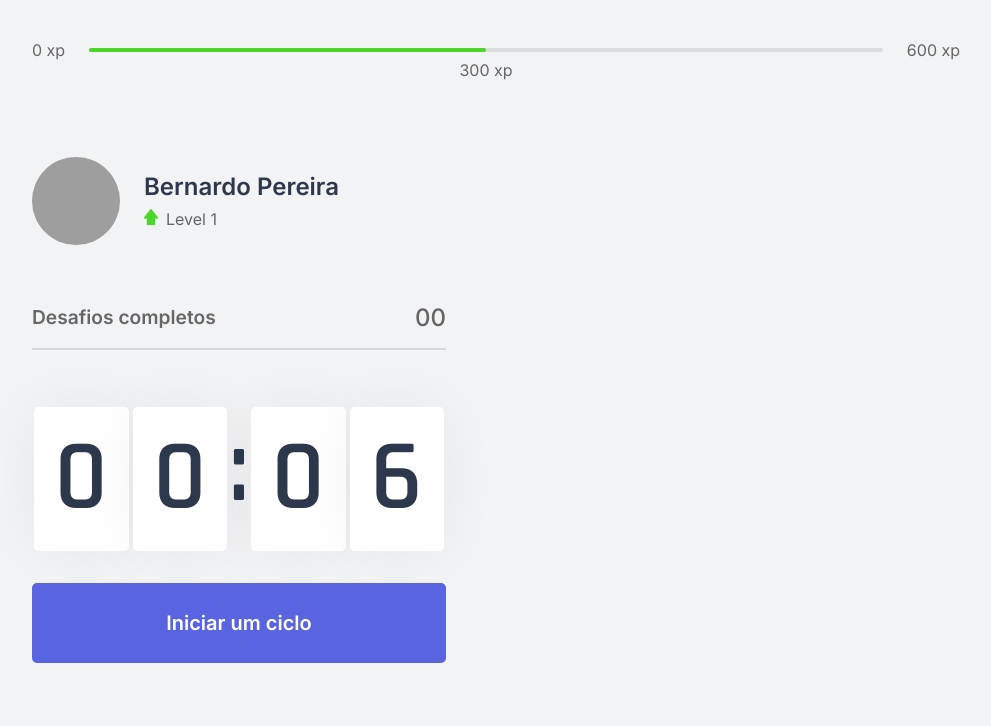
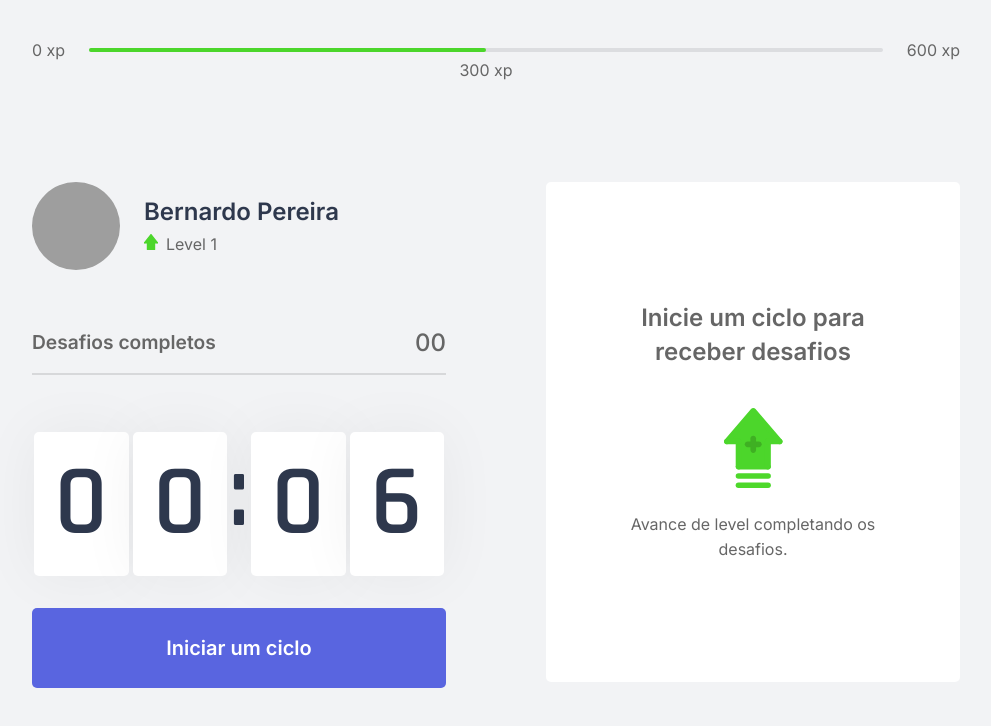
Before and after one commit to BernardoOficial/Pomodoro-Move-Next, a Next.js app: page / in a window 1280 px wide. Shown: the top 726 px of the page, without its empty margins (144-1135 px from the left). Built offline with nearby package versions, Linux system fonts and the light colour scheme; grey boxes are pictures that could not be loaded.

Commit message:
Criando o ChallengeBox

```diff
--- /dev/null
+++ b/src/components/ChallengeBox.tsx
@@ -0,0 +1,17 @@
+import styles from '../styles/components/ChallengeBox.module.css'
+
+const ChallengeBox = () => {
+
+    return (
+        <section className={styles.challegeBoxContainer}>
+            <h1>Inicie um ciclo para receber desafios</h1>
+
+            <div>
+                <img src="/icons/level-up.svg" alt="Suba de nível!"/>
+                <p>Avance de level completando os desafios.</p>
+            </div>
+        </section>
+    );
+}
+
+export default ChallengeBox
--- a/src/pages/index.tsx
+++ b/src/pages/index.tsx
@@ -1,4 +1,5 @@
 import Head from 'next/head'
+import ChallengeBox from '../components/ChallengeBox'
 import CompletedChallenges from '../components/CompletedChallenges'
 import Countdown from '../components/Countdown'
 import ExperienceBar from '../components/ExperienceBar'
@@ -23,7 +24,7 @@ const Home = () => {
                 <Countdown />
             </article>
             <article>
-
+                <ChallengeBox />
             </article>
 
           </section>
--- /dev/null
+++ b/src/styles/components/ChallengeBox.module.css
@@ -0,0 +1,33 @@
+.challegeBoxContainer {
+    padding: 3.75rem;
+    background-color: var(--white);
+    border-radius: 5px;
+    width: 100%;
+    height: 31.25rem;
+    display: flex;
+    flex-direction: column;
+    align-items: center;
+    justify-content: center;
+}
+
+.challegeBoxContainer > h1 {
+    font-size: 1.5rem;
+    line-height: 2.1rem;
+    color: var(--text);
+    text-align: center;
+}
+
+.challegeBoxContainer > div {
+    margin-top: 2.5rem;
+
+
+    font-size: 1rem;
+    line-height: 1.6rem;
+    color: var(--text);
+    text-align: center;
+}
+
+.challegeBoxContainer > div > img {
+    height: 80px;
+    margin-bottom: 16px;
+}
--- a/src/styles/pages/Home.module.css
+++ b/src/styles/pages/Home.module.css
@@ -1,20 +1,17 @@
 .container {
     height: 100vh;
     max-width: 992px;
-
     margin: 0 auto;
-
     padding: 2.5rem 2rem;
-
     display: flex;
     flex-direction: column;
 }
 
-.container section {
+.container > section {
     flex: 1;
     display: grid;
     grid-template-columns: 1fr 1fr;
     gap: 6.25rem;
-
     align-content: center;
+    margin-top: 50px;
 }
```
